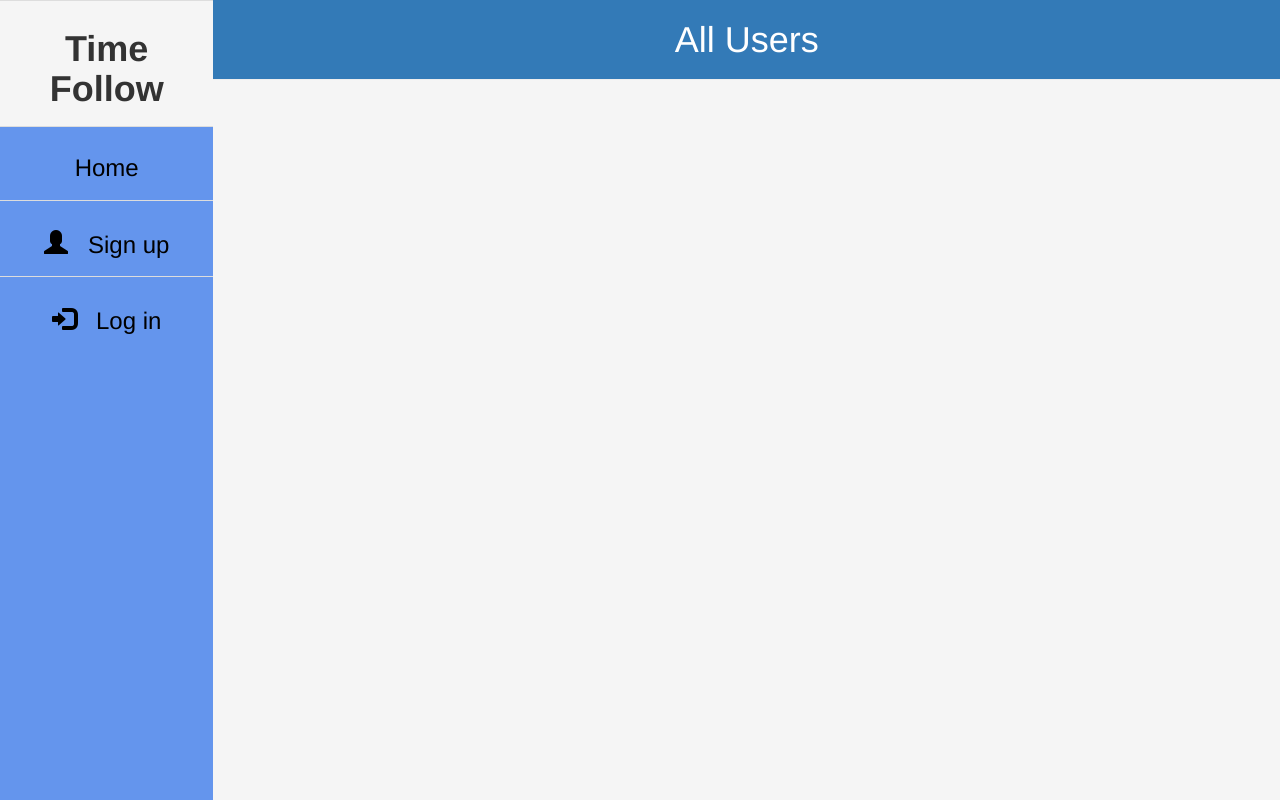
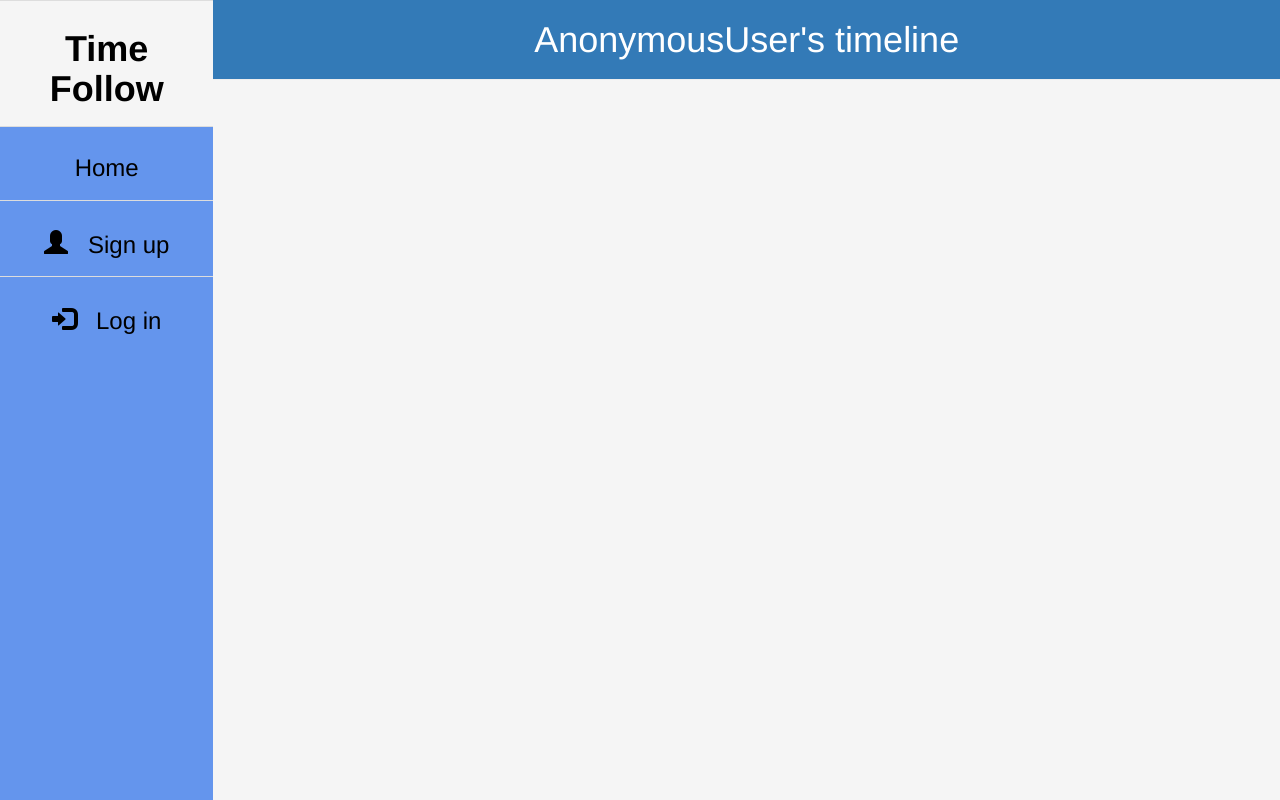
Before and after one commit to JustJoshing19/Time-Folow, a Django app: page /timeline/ in a window 1280 px wide. Run offline with Django 4.2, Linux system fonts and the light colour scheme; some libraries are stand-ins or nearby versions.

Commit message:
Added listing of all users on the Home Page

```diff
--- a/social_platform/TimeFollow/static/css/TimeFollow.css
+++ b/social_platform/TimeFollow/static/css/TimeFollow.css
@@ -40,3 +40,9 @@ div.maincol {
 div.rowmain {
     height: 100vh;
 }
+
+img.homescreenprofile {
+    max-height: 100%;
+    max-width: 100%;
+    display: block;
+}
--- a/social_platform/TimeFollow/templates/TimeFollow/index.html
+++ b/social_platform/TimeFollow/templates/TimeFollow/index.html
@@ -52,7 +52,7 @@
                         <tbody>
                             <th class="text-center menuHeader">
                                 <header>
-                                    <h1><b>Time Follow</b></h1>
+                                    <h1><b><a class="menuitem" href="{% url 'home' %}">Time Follow</a></b></h1>
                                 </header>
                             </th>
                             <tr class="menuitem">
@@ -75,14 +75,16 @@
                             <tr class="menuitem">
                                 <td class="menuitem">
                                     <h3>
-                                        <a class="menuitem" href="{% url 'timeline' %}"><span class="glyphicon glyphicon-time"></span> &nbsp; Timeline</a>
+                                        <a class="menuitem" href="{% url 'timeline' %}"><span
+                                                class="glyphicon glyphicon-time"></span> &nbsp; Timeline</a>
                                     </h3>
                                 </td>
                             </tr>
                             <tr class="menuitem">
                                 <td class="menuitem">
                                     <h3>
-                                        <a class="menuitem" href="{% url 'createpost' %}"><span class="glyphicon glyphicon-pushpin"></span> &nbsp; CreatePost</a>
+                                        <a class="menuitem" href="{% url 'createpost' %}"><span
+                                                class="glyphicon glyphicon-pushpin"></span> &nbsp; CreatePost</a>
                                     </h3>
                                 </td>
                             </tr>
@@ -90,13 +92,16 @@
                             <tr class="menuitem">
                                 <td class="menuitem">
                                     <h3>
-                                        <a class="menuitem" href="{% url 'register' %}"><span class="glyphicon glyphicon-user"></span> &nbsp; Sign up</a>
+                                        <a class="menuitem" href="{% url 'register' %}"><span
+                                                class="glyphicon glyphicon-user"></span> &nbsp; Sign up</a>
                                     </h3>
                                 </td>
-                            </tr><tr class="menuitem">
+                            </tr>
+                            <tr class="menuitem">
                                 <td class="menuitem">
                                     <h3>
-                                        <a class="menuitem" href="{% url 'login' %}"><span class="glyphicon glyphicon-log-in"></span> &nbsp; Log in</a>
+                                        <a class="menuitem" href="{% url 'login' %}"><span
+                                                class="glyphicon glyphicon-log-in"></span> &nbsp; Log in</a>
                                     </h3>
                                 </td>
                             </tr>
@@ -106,16 +111,8 @@
                 </div>
             </div>
             <div class="col-sm-10 maincol">
-                <div class="container-fluid page-header bg-primary text-center" style="margin: 0%;">
-                    <header>
-                        <h1>All Users</h1>
-                    </header>
-                </div>
                 {% block start %}
                 {% if user.is_authenticated %}
-                <div>
-
-                </div>
                 {% else %}
                 <center>
                     <h1>Log in, please.</h1>
--- a/social_platform/TimeFollow/templates/TimeFollow/login.html
+++ b/social_platform/TimeFollow/templates/TimeFollow/login.html
@@ -1,7 +1,11 @@
 {% extends "TimeFollow/index.html" %}
 {% load crispy_forms_tags %}
 {% block start %}
-
+<div class="container-fluid page-header bg-primary text-center" style="margin: 0%;">
+  <header>
+      <h1>Log in</h1>
+  </header>
+</div>
  <div class="content-section col-md-8 col-md-offset-2">
   <center>
   <form method="POST" style="border: 1px solid black; margin: 4%; padding:10%; border-radius:1%;">
--- a/social_platform/TimeFollow/templates/TimeFollow/register.html
+++ b/social_platform/TimeFollow/templates/TimeFollow/register.html
@@ -1,7 +1,11 @@
 {% extends "TimeFollow/index.html" %}
 {% load crispy_forms_tags %}
 {% block start %}
-
+<div class="container-fluid page-header bg-primary text-center" style="margin: 0%;">
+  <header>
+      <h1>Sign up</h1>
+  </header>
+</div>
 <div class="content-section col-md-8 col-md-offset-2">
   <form method="POST" style="border: 1px solid black; margin: 4%; padding:1%; border-radius:1%;">
     {% csrf_token %}
--- a/social_platform/TimeFollow/templates/TimeFollow/timeline.html
+++ b/social_platform/TimeFollow/templates/TimeFollow/timeline.html
@@ -2,6 +2,10 @@
 {% load crispy_forms_tags %}
 {% block start %}
 
-
+<div class="container-fluid page-header bg-primary text-center" style="margin: 0%;">
+    <header>
+        <h1>{{cUser}}'s timeline</h1>
+    </header>
+</div>
 
 {% endblock start %}
--- a/social_platform/TimeFollow/views.py
+++ b/social_platform/TimeFollow/views.py
@@ -1,6 +1,6 @@
 from django.shortcuts import render, redirect
 from django.contrib import messages
-from django.contrib.auth import authenticate, login
+from django.contrib.auth import authenticate, login, get_user_model
 from django.contrib.auth.decorators import login_required
 from django.contrib.auth.forms import AuthenticationForm
 from .forms import UserRegistrationForm
@@ -11,7 +11,13 @@ from TimeFollow.models import Post
 
 ########### Home page ###########
 def index(request):
-    return render(request, 'TimeFollow/Home.html', {'title':'Home'})
+    if request.method == 'POST':
+        username = request.POST['']
+
+    User = get_user_model()
+    all_users = User.objects.all()
+
+    return render(request, 'TimeFollow/Home.html', {'title':'Home', 'users': all_users})
 
 ########### Login and Register ###########
 def register(request):
@@ -72,8 +78,8 @@ def CreatePost(request):
 
     return render(request, 'TimeFollow/createPost.html', {'title':'Create Post'})
 
-def ViewTimeline(request):
-    if request.method == 'POST':
-        pass
+def ViewTimelineCurrentUser(request):
+    return render(request, 'TimeFollow/timeline.html', {'title':'Timeline', 'cUser': request.user})
 
-    return render(request, 'TimeFollow/timeline.html', {'title':'Timeline'})
+def ViewTimeline(request, username):
+    return render(request, 'TimeFollow/timeline.html', {'title':'Timeline', 'cUser': username})
--- a/social_platform/social_platform/urls.py
+++ b/social_platform/social_platform/urls.py
@@ -27,5 +27,6 @@ urlpatterns = [
     path('logout/', auth.LogoutView.as_view(template_name = 'TimeFollow/index.html'), name='logout'),
     path('register/', tf_views.register, name='register'),
     path('createPost/', tf_views.CreatePost, name='createpost'),
-    path('timeline/', tf_views.ViewTimeline, name='timeline'),
+    path('timeline/', tf_views.ViewTimelineCurrentUser, name='timeline'),
+    path('timeline/<username>', tf_views.ViewTimeline, name='usertimeline'),
 ]
```
Also changed, not shown: social_platform/TimeFollow/templates/TimeFollow/home.html (+16 -2 lines), 1 other file.
